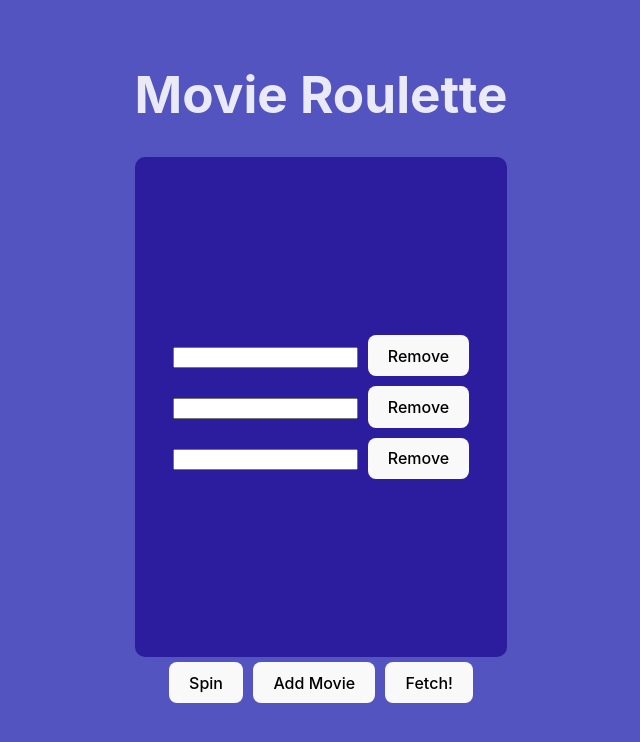
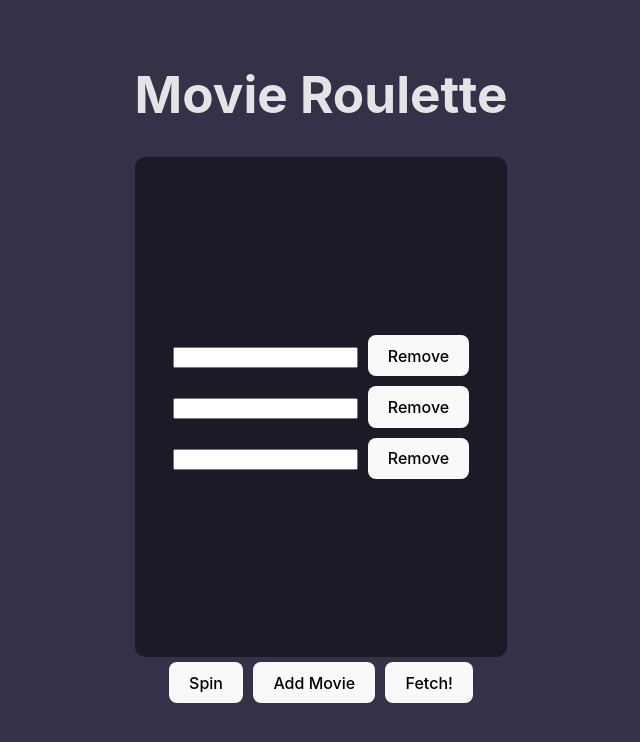
Before and after one commit to drewpate/movie-roulette-app, a React (Vite) app: page / in a window 1280 px wide. Shown: the top 742 px of the page, without its empty margins (319-959 px from the left). Built offline with nearby package versions, Linux system fonts and the light colour scheme.

Commit message:
updates to colors

```diff
--- a/src/index.css
+++ b/src/index.css
@@ -6,7 +6,7 @@
 
   color-scheme: light dark;
   color: rgba(255, 255, 255, 0.87);
-  background-color: #5354bf;
+  background-color: #343148;
 
   font-synthesis: none;
   text-rendering: optimizeLegibility;
@@ -48,7 +48,7 @@ button {
   transition: border-color 0.25s;
 }
 button:hover {
-  border-color: #646cff;
+  border-color: #8b8ebe;
 }
 button:focus,
 button:focus-visible {
@@ -66,7 +66,7 @@ input {
   flex-direction: column;
   align-items: center;
   justify-content: center;
-  background: #2c1d9e;
+  background: #1c1a27;
   height: 500px;
 }
 
```
